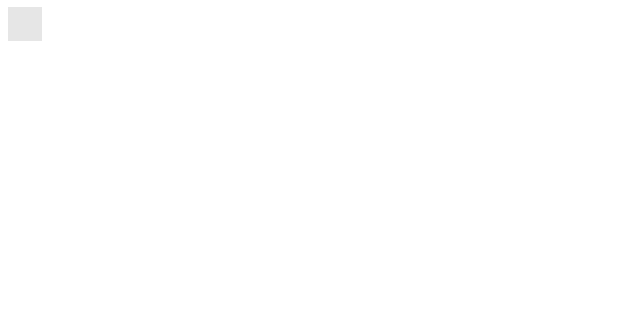
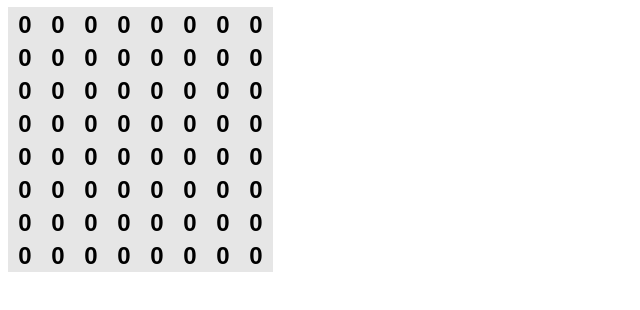
Before and after one commit to ngbedggood/pixels, a React (Vite) app: page / in a window 1280 px wide. Shown: the top 310 px of the page, without its empty margins (0-640 px from the left). Built offline with nearby package versions, Linux system fonts and the light colour scheme.

Commit message:
Created grid of pixels

```diff
--- a/src/App.js
+++ b/src/App.js
@@ -1,10 +1,11 @@
 import React from 'react';
-import Pixel from './components/Pixel';
+import Canvas from './components/Canvas';
+
 
 export default function App() {
     return (
         <div>
-            <Pixel />
+            <Canvas />
         </div>
     );
 }
--- /dev/null
+++ b/src/components/Canvas.js
@@ -0,0 +1,32 @@
+import React from 'react';
+import Pixel from './Pixel';
+
+export default function Canvas() {
+    let canvas = [];
+    let canvasSize = 8;
+
+    for (let i = 0; i < canvasSize; i++) {
+        canvas[i] = [];
+        for (let j = 0; j < canvasSize; j++) {
+          canvas[i][j] = 0;
+        }
+    }
+
+    console.log(canvas);
+
+    return (
+        <>
+            {
+                canvas.map((row, rIndex) => (
+                    <div>
+                        {
+                            row.map((col, cIndex) => (
+                                <Pixel value={canvas[rIndex][cIndex]} />
+                            ))
+                        }
+                    </div>
+                ))
+            }
+        </>
+    )
+}
--- a/src/components/Pixel.css
+++ b/src/components/Pixel.css
@@ -1,7 +1,6 @@
 .pixel {
     background: #e6e6e6;
     border: 1px solid #ffffff00;
-    float: left;
     font-size: 24px;
     font-weight: bold;
     line-height: 34px;
--- a/src/components/Pixel.js
+++ b/src/components/Pixel.js
@@ -1,11 +1,11 @@
 import React from 'react';
 import styles from './Pixel.css';
 
-export default function Pixel() {
+export default function Pixel({ value }) {
 
     return (
         <button className='pixel'>
-
+            {value}
         </button>
     );
 
--- a/src/index.js
+++ b/src/index.js
@@ -1,6 +1,10 @@
-import React from 'react';
+import React, { StrictMode } from 'react';
 import ReactDOM from 'react-dom/client';
 import App from './App';
 
 const root = ReactDOM.createRoot(document.getElementById('app'));
-root.render(<App />);
+root.render(
+    <StrictMode>
+        <App />
+    </StrictMode>
+);
```
Also changed, not shown: 1 other file (tests, documents, lock files or other folders).
